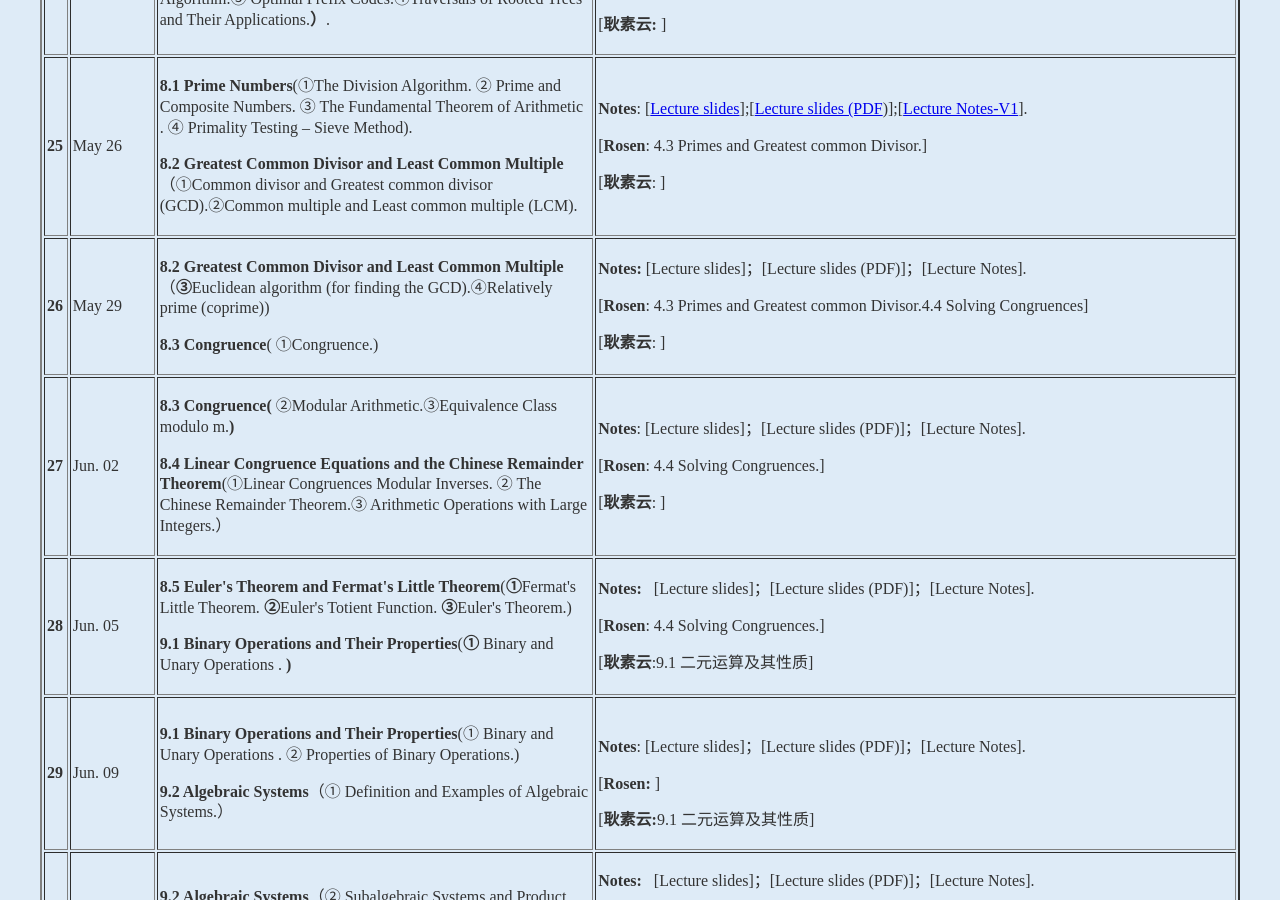
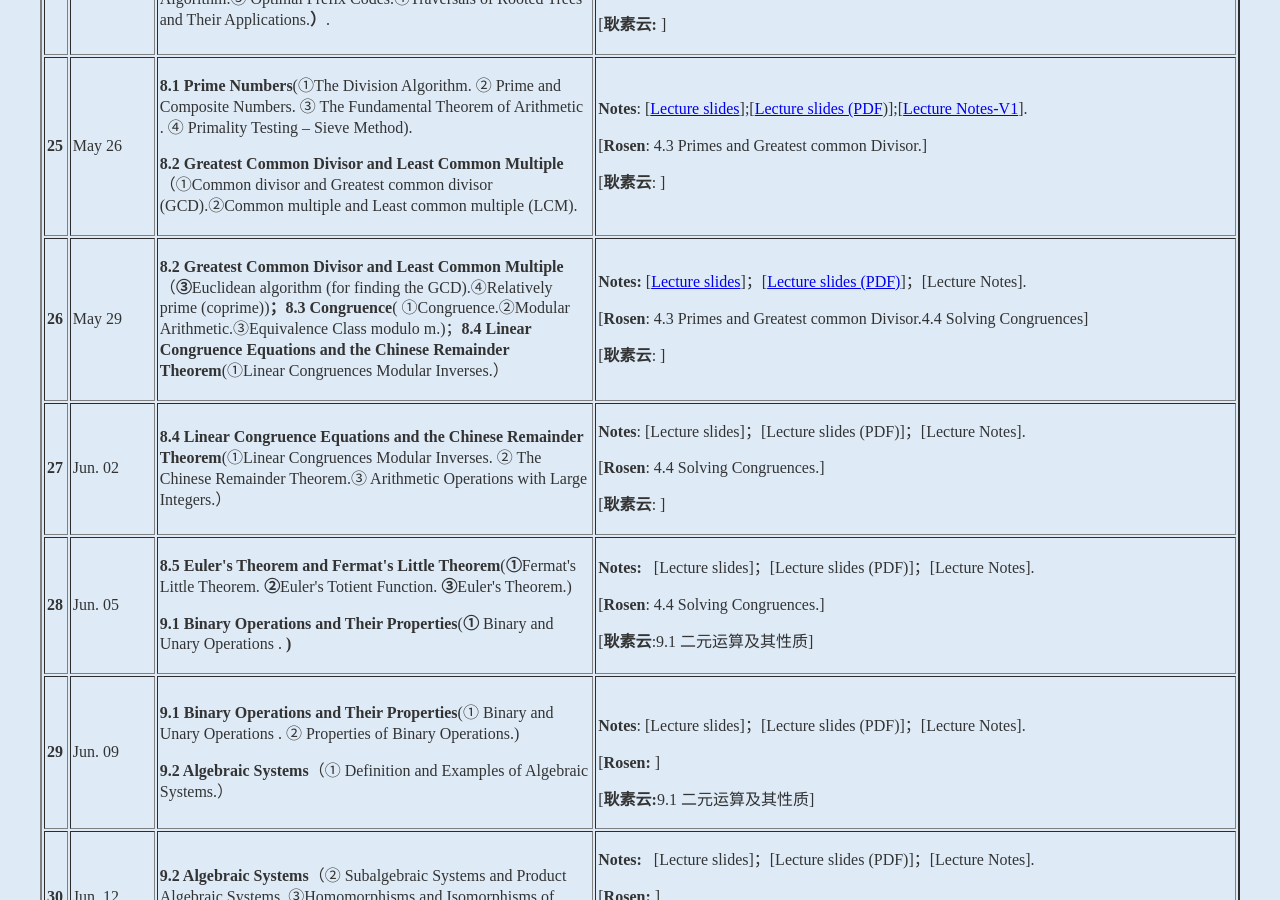
Before and after one commit to kejiwei/kejiwei.github.io, a Jekyll site: the page teaching/courses/dismath/index.html, which Jekyll copies as it is, in a window 1280 px wide and 900 px high, scrolled down 4410 px. Built offline with Jekyll 4.4.1, drawn with Linux system fonts in a browser that asks for light colours.

Commit message:
20260529

```diff
--- a/teaching/courses/dismath/index.html
+++ b/teaching/courses/dismath/index.html
@@ -315,9 +315,8 @@
                 <tr>
                 <td><b>26</b></td>
                 <td>May 29</td>
-                <td><p><strong>8.2 Greatest Common Divisor and Least Common Multiple</strong>（<strong>③</strong>Euclidean algorithm (for finding the GCD).④Relatively prime (coprime))</p>
-                  <p><strong>8.3 Congruence</strong>( ①Congruence.)</p></td>
-                <td><p><strong>Notes:</strong> [Lecture slides]；[Lecture slides (PDF)]；[Lecture Notes].</p>
+                <td><p><strong>8.2 Greatest Common Divisor and Least Common Multiple</strong>（<strong>③</strong>Euclidean algorithm (for finding the GCD).④Relatively prime (coprime))<strong>；8.3 Congruence</strong>( ①Congruence.②Modular Arithmetic.③Equivalence Class modulo m.)；<strong>8.4 Linear Congruence Equations and the Chinese Remainder Theorem</strong>(①Linear Congruences Modular Inverses.）</p></td>
+                <td><p><strong>Notes:</strong> [<a href="slides/CH8.1-5 Elementary Number Theory-26(25)31-66.ppsx">Lecture slides</a>]；[<a href="slides/CH8.1-5 Elementary Number Theory-26(25)31-66.pdf">Lecture slides (PDF)</a>]；[Lecture Notes].</p>
                   <p>[<strong>Rosen</strong>: 4.3 Primes and Greatest common Divisor.4.4 Solving Congruences]</p>
                   <p>[<strong>耿素云</strong>: ]</p></td>
                 </tr>
@@ -325,8 +324,7 @@
                 <tr>
                 <td><b>27</b></td>
                 <td>Jun. 02</td>
-                <td><p><strong>8.3 Congruence( </strong>②Modular Arithmetic.③Equivalence Class modulo m.<strong>)</strong></p>
-                  <p><strong>8.4 Linear Congruence Equations and the Chinese Remainder Theorem</strong>(①Linear Congruences Modular Inverses. ② The Chinese Remainder Theorem.③ Arithmetic Operations with Large Integers.）</p></td>
+                <td><p><strong>8.4 Linear Congruence Equations and the Chinese Remainder Theorem</strong>(①Linear Congruences Modular Inverses. ② The Chinese Remainder Theorem.③ Arithmetic Operations with Large Integers.）</p></td>
                 <td><p><strong>Notes</strong>:  [Lecture slides]；[Lecture slides (PDF)]；[Lecture Notes]. </p>
                   <p>[<strong>Rosen</strong>: 4.4 Solving Congruences.]</p>
                   <p>[<strong>耿素云</strong>: ]</p></td>
```
Also changed, not shown: 2 other files.
